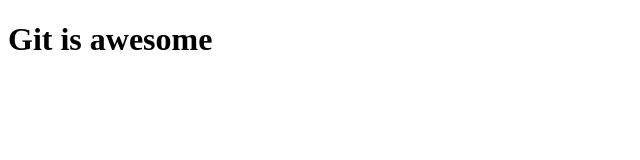
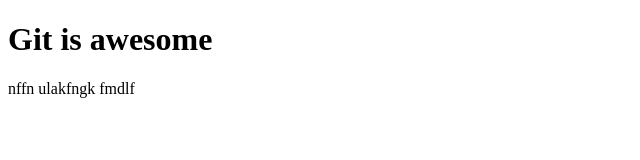
Before and after one commit to MNDMS/gitProject, a plain HTML site: page index.html in a window 1280 px wide. Shown: the whole page, without its empty margins (0-640 px from the left). Drawn offline with Linux system fonts and the light colour scheme.

Commit message:
Added parapgraph

```diff
--- a/index.html
+++ b/index.html
@@ -8,5 +8,6 @@
 </head>
 <body>
   <H1>Git is awesome</H1>
+  <p>nffn ulakfngk fmdlf</p>
 </body>
 </html>
```
